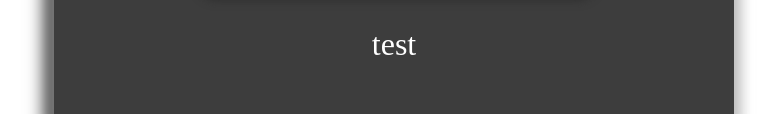
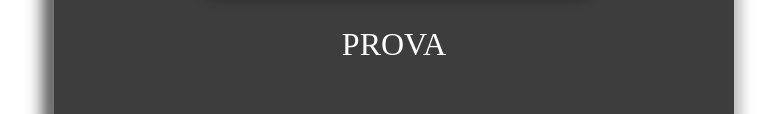
Before and after one commit to lorenzo-megna/test3, a website: page index.html in a window 1280 px wide. Shown: the part 763-877 px from the top of the page, without its empty margins (246-1024 px from the left). Drawn offline with Linux system fonts and the light colour scheme.

Commit message:
update index

```diff
--- a/index.html
+++ b/index.html
@@ -18,7 +18,7 @@
             <h1 id="title">TEST</h1>
             <p>Descrizione descrizione descrizione descrizione descrizione</p>
             <img src="https://media-cdn.tripadvisor.com/media/photo-s/15/a4/9b/77/legacy-hotel-at-img-academy.jpg">
-            <p>test</p>
+            <p>PROVA</p>
         </div>
     </body>
 
```
